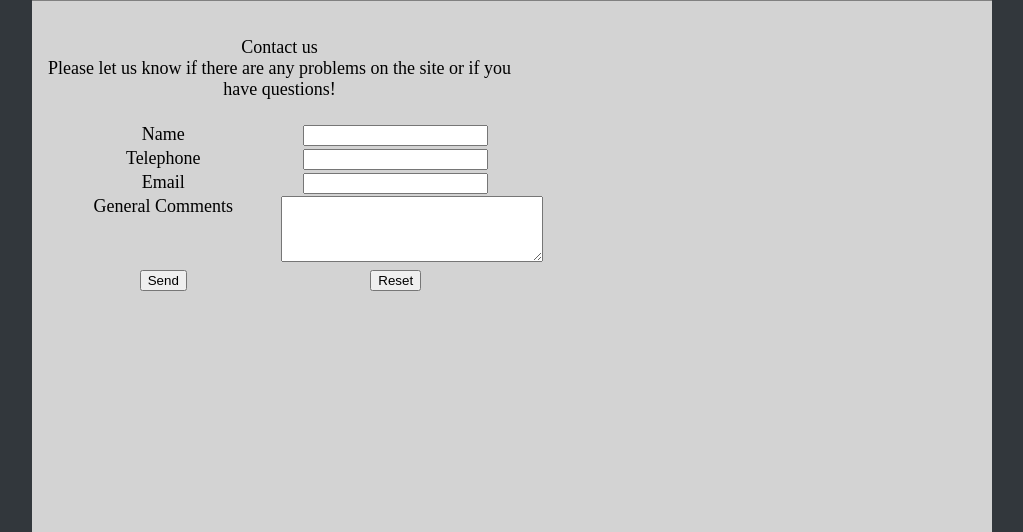
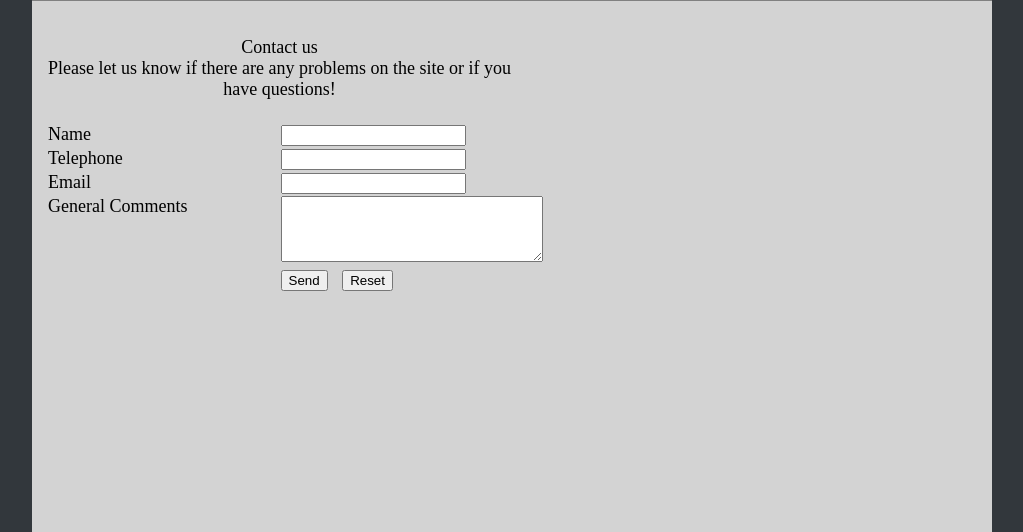
Before and after one commit to brianyeh211/CS329_Project, a PHP site: page /ContactUs.html in a window 1280 px wide. Shown: the part 183-715 px from the top of the page, without its empty margins (128-1151 px from the left). Run offline with PHP 8.4, Linux system fonts and the light colour scheme.

Commit message:
cleaned up contact us

```diff
--- a/ContactUs.html
+++ b/ContactUs.html
@@ -28,6 +28,8 @@
 
 		<div id="middle">
 			<div id="contact">
+
+                <form class="form">
 				<table border="0" style="width:50%">
 					<caption> Contact us <br> Please let us know if there are any problems on the site or if you have questions! <Us> </caption>
 					<br>
@@ -63,11 +65,12 @@
 						</tr>
 
 						<tr>
-							<td><button>Send</button> </td>
-							<td> <button type="reset" value="Reset">Reset</button></td>
+							<td></td>
+							<td><button style="margin-right: 10px;">Send</button>  <button type="reset" value="Reset">Reset</button></td>
 						</tr>
 
 					</tbody></table>
+                    </form>
 				</div>
 			</div>
 
--- a/Home.css
+++ b/Home.css
@@ -22,19 +22,25 @@ html{
 	width: 100%;
 	background-color: black;
 	color: white;
+    text-align: center;
 }
 #footer{
   background-color: black;
   color: white;
   position: relative;
   bottom:0;
+  text-align: center;
 }
 
 table{
-    text-align: center;
     table-layout: fixed;
     width: 300px;
     border-collapse: collapse;
+
+}
+
+#form{
+    text-align: left;
 }
 
 #menu div {
@@ -65,6 +71,7 @@ background-color: black;
 		color:white;
     text-decoration: none;
     font-family: 'Ubuntu', sans-serif;
+    text-align: center;
 }
 
 
```
